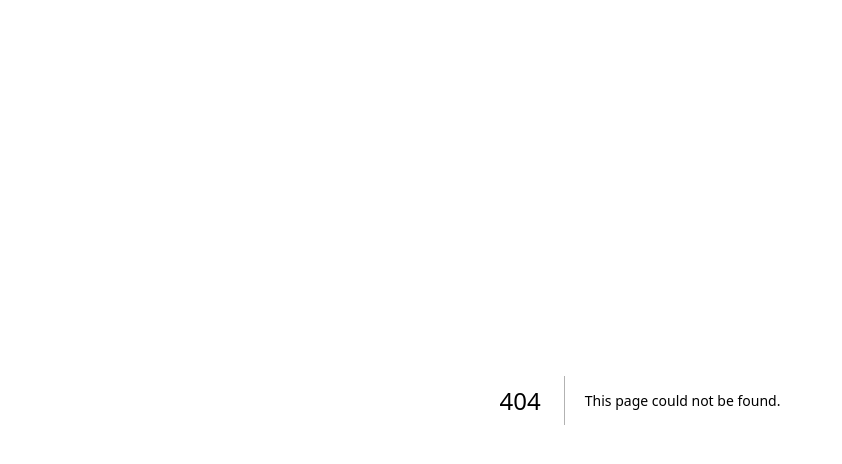
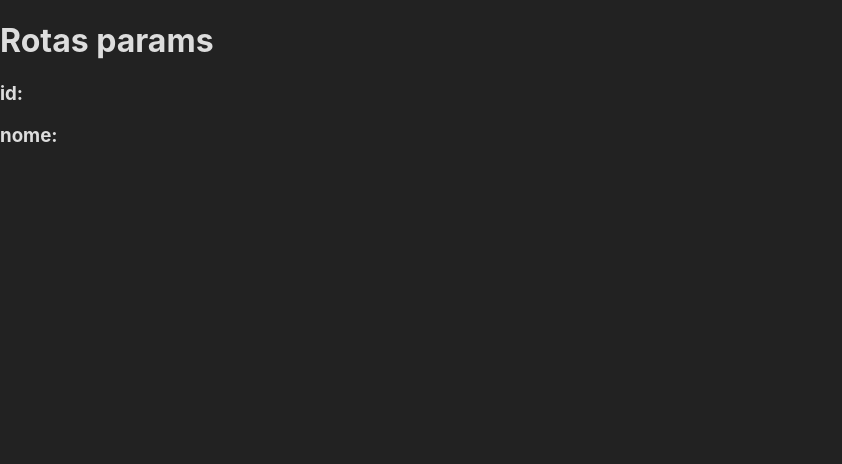
Before and after one commit to ogiovannilima/nextjs-curso, a Next.js app: page /rotas/params in a window 1280 px wide. Before the commit this address had no page. Shown: the top 464 px of the page, without its empty margins (0-842 px from the left). Built offline with nearby package versions, Linux system fonts and the light colour scheme.

Commit message:
recuperando parametros de url

```diff
--- /dev/null
+++ b/src/pages/rotas/params.jsx
@@ -0,0 +1,20 @@
+import { useRouter } from 'next/router'
+
+//outra forma de enviar parametros, caso nao queira utilizar os [] nos arquivos
+//pode ser passado o parametro na url
+//EX: http://localhost:3000/rotas/params?nome=giovanni&id=123
+//recuperamos da mesma forma utilizando o useRouter - next/router
+export default function Params() {
+  const router = useRouter();
+
+  const id = router.query.id
+  const nome = router.query.nome
+
+  return (
+    <div>
+      <h1>Rotas params</h1>
+      <h3>id: {id}</h3>
+      <h3>nome: {nome}</h3>
+    </div>
+  )
+}
```
